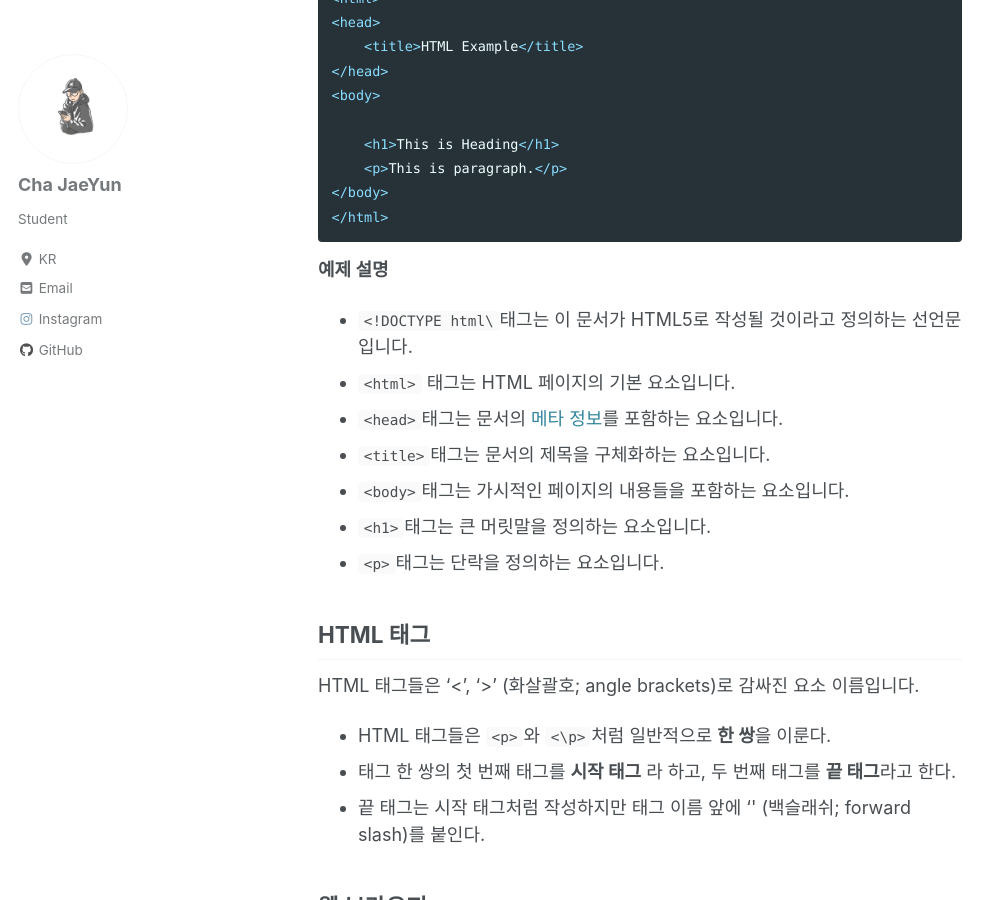
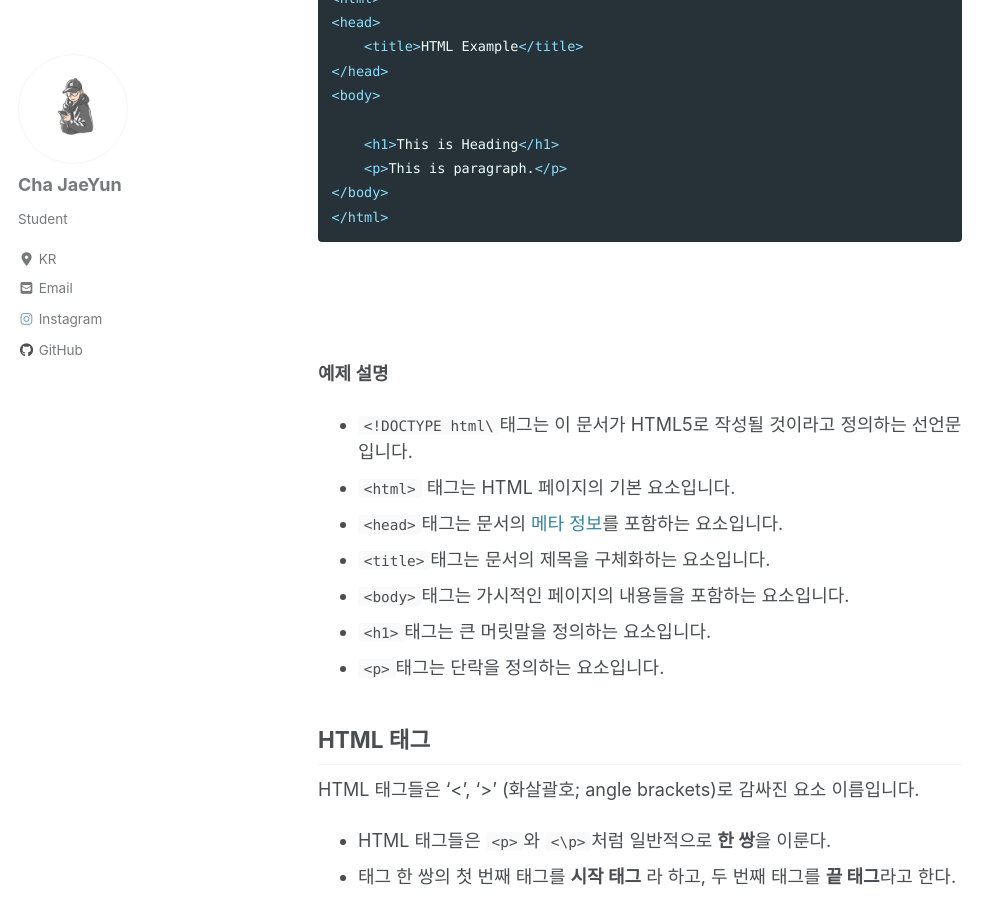
Before and after one commit to notjustmoney/notjustmoney.github.io, a Jekyll site: the page built from _posts/2020-01-27-html01.md, in a window 1280 px wide and 900 px high, scrolled down 873 px. Shown: the whole window, without its empty margins (0-1006 px from the left). Built offline with Jekyll 4.4.1, drawn with Linux system fonts in a browser that asks for light colours; cached includes are drawn as plain includes; nearby versions of some CDN libraries.

Commit message:
add image files

````diff
--- a/_posts/2020-01-27-html01.md
+++ b/_posts/2020-01-27-html01.md
@@ -43,8 +43,9 @@
 </body>
 </html>
 ```
-
-
+<br>
+<br>
+<br>
 
 **예제 설명**
 * `<!DOCTYPE html\`태그는 이 문서가 HTML5로 작성될 것이라고 정의하는 선언문입니다.
@@ -66,11 +67,11 @@
 
 일상적으로 많이 사용하는 크롬, 파이어폭스, 사파리같은 웹 브라우저들의 목적은 HTML 문서를 읽어 그것들을 화면에 표시하는 것이다. 브라우저는 HTML 태그들을 화면에 표시할 수는 없지만, 태그들을 이용해 문서를 어떻게 표시할지 결정한다.
 
-![웹 브라우저에서 HTML 문서 확인](_posts/img/html01/WebBrowers.png)
+![웹 브라우저에서 HTML 문서 확인](./img/html01/WebBrowers.png)
 
 ## HTML 페이지의 구조
 아래 그림은 HTML 페이지의 구조를 시각화한 것입니다.
 
-![HTML 구조 시각화](_posts/img/html01/VisualizationHTML.png)
+![HTML 구조 시각화](./img/html01/VisualizationHTML.png)
 
 > HTML 문서가 브라우저에 표현될 때 \<body> 태그 영역에 포함된 내용만이 표현됩니다.
````
